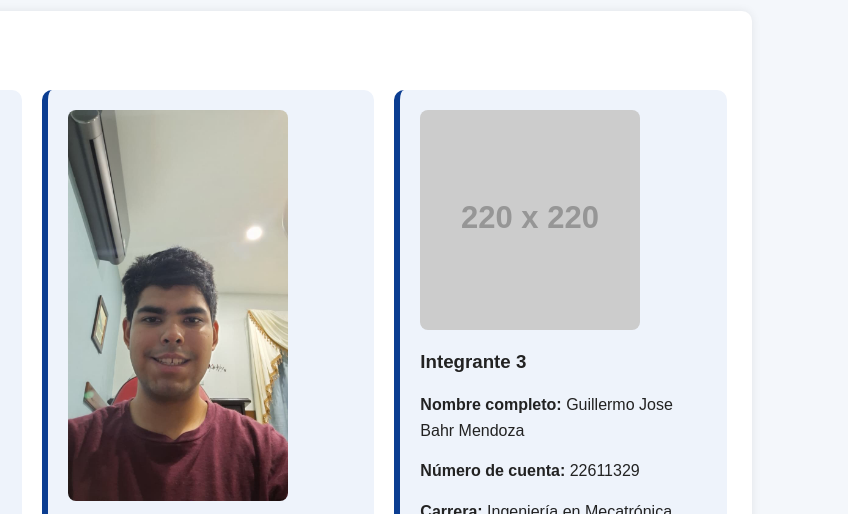
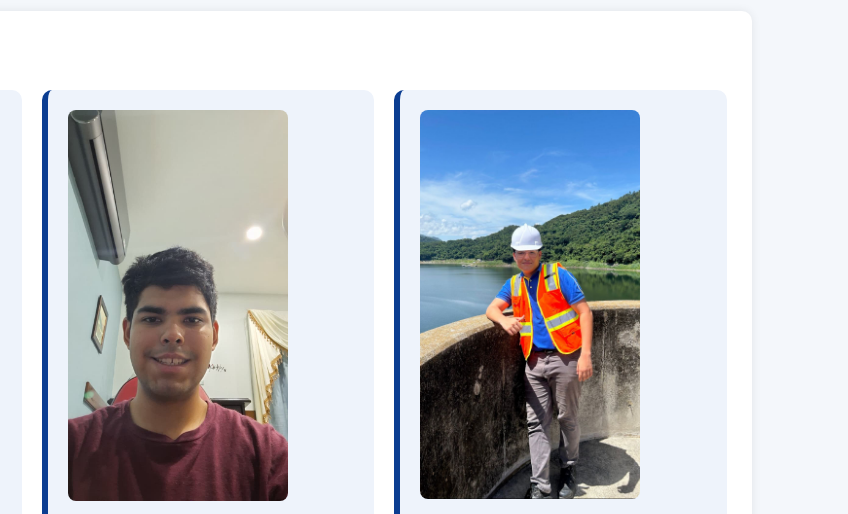
Before and after one commit to allansantiagom-maker/proyecto-web, a plain HTML site: page integrantes.html in a window 1280 px wide. Shown: the part 210-724 px from the top of the page, 432-1280 px from the left. Drawn offline with Linux system fonts and the light colour scheme; placeholder pictures from the web are drawn by us.

Commit message:
Update integrantes.html

```diff
--- a/integrantes.html
+++ b/integrantes.html
@@ -44,7 +44,7 @@
                 </div>
 
                 <div class="tarjeta">
-                    <img src="https://via.placeholder.com/220x220.png?text=Foto+3" alt="Foto integrante 3">
+                    <img src="img/integrante3.jpg" alt="Foto del integrante 3">
                     <h3>Integrante 3</h3>
                     <p><strong>Nombre completo:</strong> Guillermo Jose Bahr Mendoza</p>
                     <p><strong>Número de cuenta:</strong> 22611329 </p>
```
